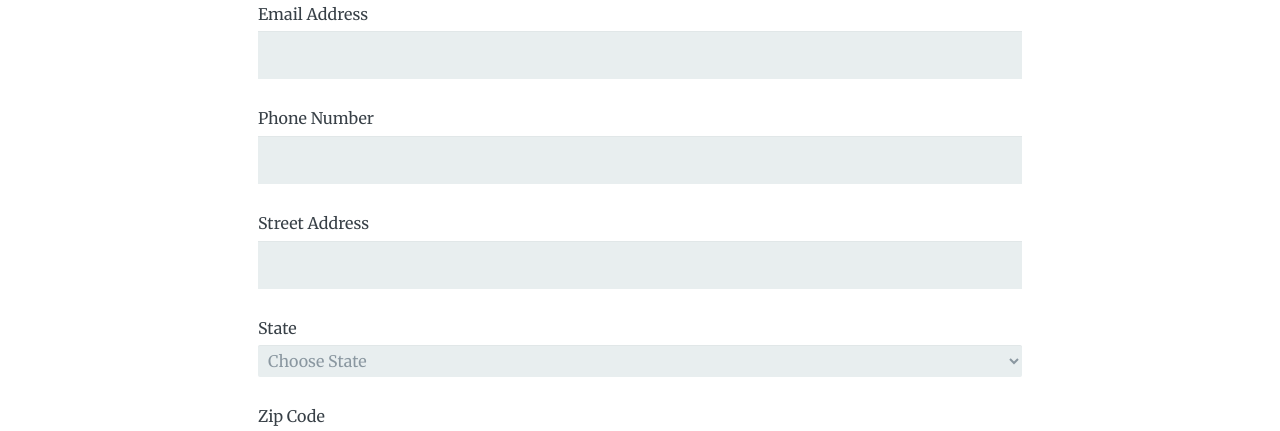
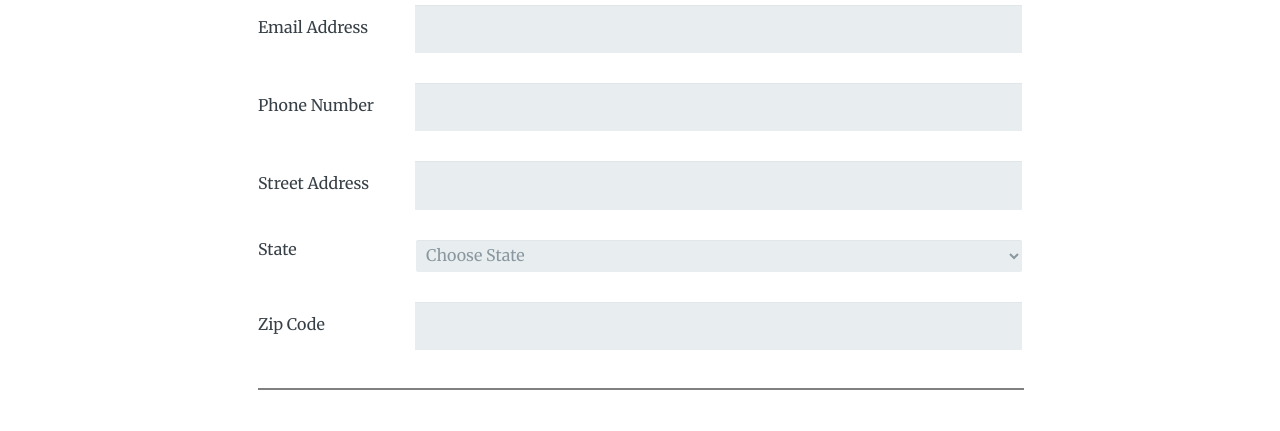
Before and after one commit to jtsapos1/Online-Registration-Form, a plain HTML site: page index.html in a window 1280 px wide. Shown: the part 369-800 px from the top of the page. Drawn offline with nearby package versions, Linux system fonts and the light colour scheme.

Commit message:
Added div class =label to contact form inputs

```diff
--- a/index.html
+++ b/index.html
@@ -33,26 +33,26 @@
 				<label for="name" class="contact_info">Full Name</label>
 				<input type="text" id="name" name="user_name">
 			</div>
-			<div>
-				<label for="mail">Email Address</label>
+			<div class="label">
+				<label for="mail" class="contact_info">Email Address</label>
 				<input type="email" id="mail" name="user_email">
 			</div>
-			<div>
-				<label for="phone">Phone Number</label>
+			<div class="label">
+				<label for="phone" class="contact_info">Phone Number</label>
 				<input type="tel" id="phone" name="user_phone">
 			</div>
-			<div>
-				<label for="address">Street Address</label>
+			<div class="label">
+				<label for="address" class="contact_info">Street Address</label>
 				<input type="text" id="address" name="user_address">
 			</div>
-			<div>
+			<div class="label">
 				<label for="state">State</label>
 				<select id="state" name="user_state">
 					<option value="choose_state">Choose State</option>
 				</select>
 			</div>
-			<div>
-				<label for="zip">Zip Code</label>
+			<div class="label">
+				<label for="zip" class="contact_info">Zip Code</label>
 				<input type="text" id="zip" name="user_zipcode">
 			</div>
 
```
